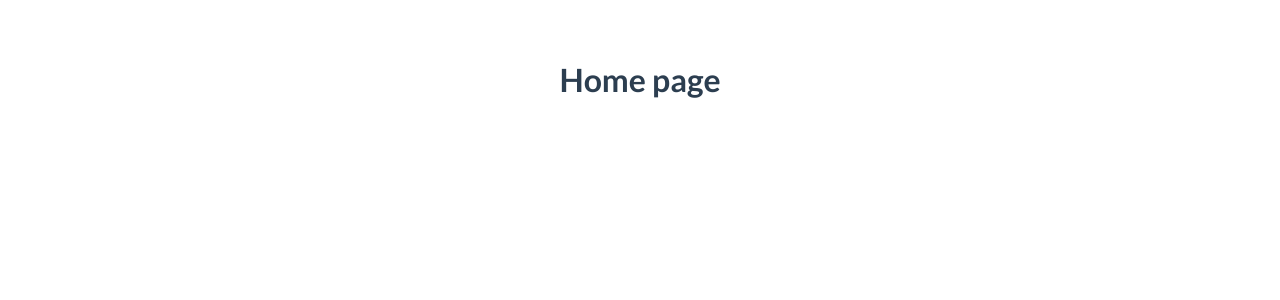
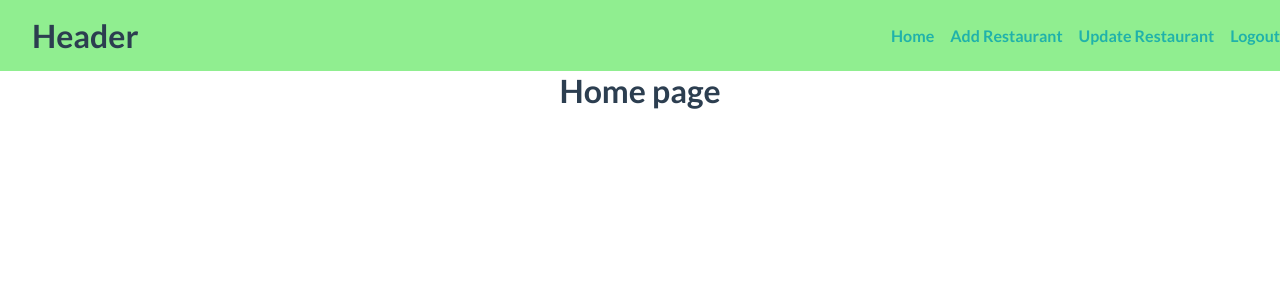
Before and after one commit to VishalThapaliya/vue3-restaurant-management-app, a Vue app: page / in a window 1280 px wide. Shown: the top 300 px of the page. Built offline with nearby package versions, Linux system fonts and the light colour scheme; sample sign-in values are in the browser's storage.

Commit message:
Create header component

```diff
--- a/src/App.vue
+++ b/src/App.vue
@@ -12,13 +12,18 @@ export default {
 <style>
 @import url('https://fonts.googleapis.com/css2?family=Lato:ital,wght@0,100;0,300;0,400;0,700;0,900;1,100;1,300;1,400;1,700;1,900&display=swap');
 
+* {
+  margin: 0;
+  padding: 0;
+  box-sizing: border-box;
+}
+
 #app {
   font-family: 'Lato', Avenir, Helvetica, Arial, sans-serif;
   -webkit-font-smoothing: antialiased;
   -moz-osx-font-smoothing: grayscale;
   text-align: center;
   color: #2c3e50;
-  margin-top: 60px;
 }
 
 </style>
--- /dev/null
+++ b/src/components/Header.vue
@@ -0,0 +1,45 @@
+<template>
+  <header>
+    <h1 class="title">Header</h1>
+    <div class="nav">
+        <a href="home">Home</a>
+        <a href="home">Add Restaurant</a>
+        <a href="home">Update Restaurant</a>
+        <a href="home">Logout</a>
+    </div>
+  </header>
+</template>
+
+<script>
+export default {
+    name: 'Header'
+}
+</script>
+
+<style>
+header {
+    display: flex;
+    width: 100%;
+    background-color: lightgreen;
+    padding-block: 1rem;
+}
+
+header .title {
+    padding-left: 2rem
+}
+
+header .nav {
+    width: 100%;
+    display: flex;
+    justify-content: flex-end;
+    align-items: center;
+    gap: 1rem;
+}
+
+header .nav a {
+    text-decoration: none;
+    text-transform: capitalize;
+    font-weight: 700;
+    color: lightseagreen;
+}
+</style>
--- a/src/components/Home.vue
+++ b/src/components/Home.vue
@@ -1,10 +1,15 @@
 <template>
-  <h1>Home page</h1>
+    <Header />
+    <h1>Home page</h1>
 </template>
 
 <script>
+import Header from './Header.vue'
 export default {
     name: 'Home',
+    components: {
+        Header
+    },
     mounted() {
         const loggedInUser = localStorage.getItem('user-info');
 
```
